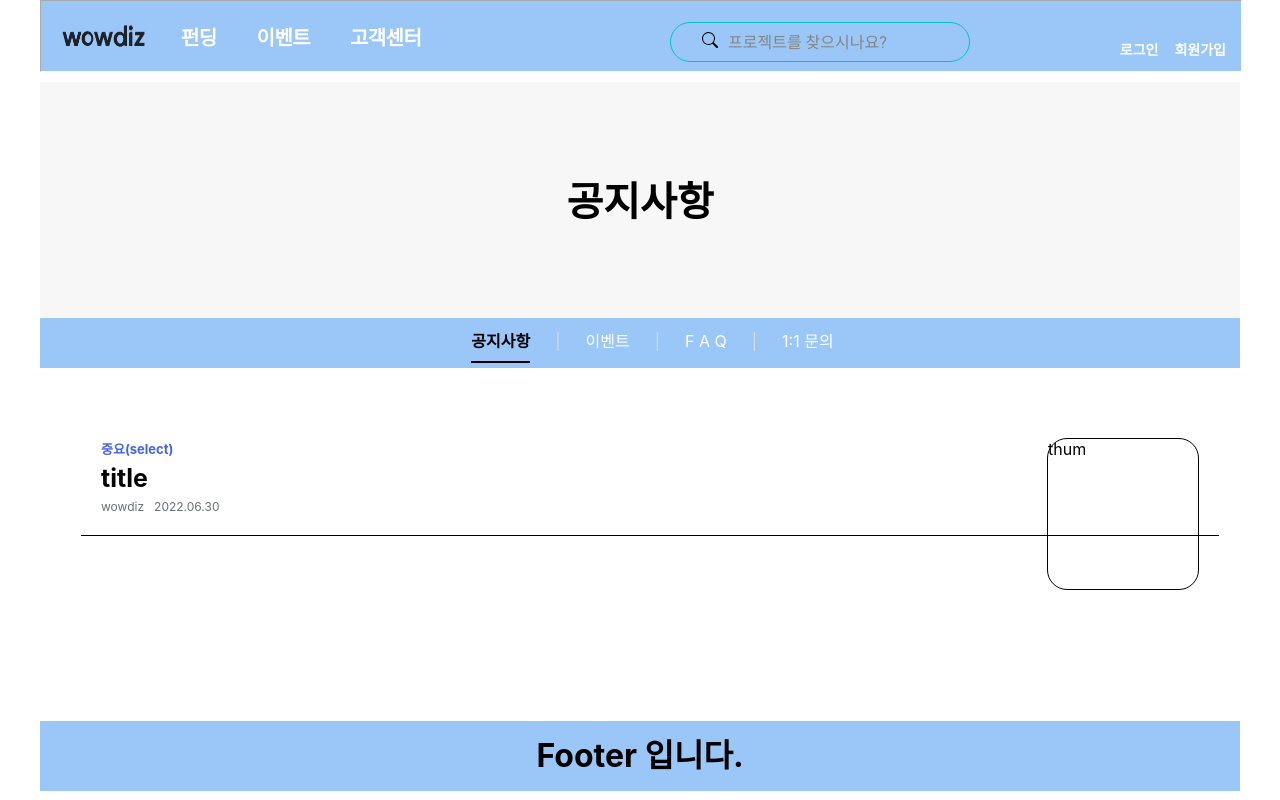
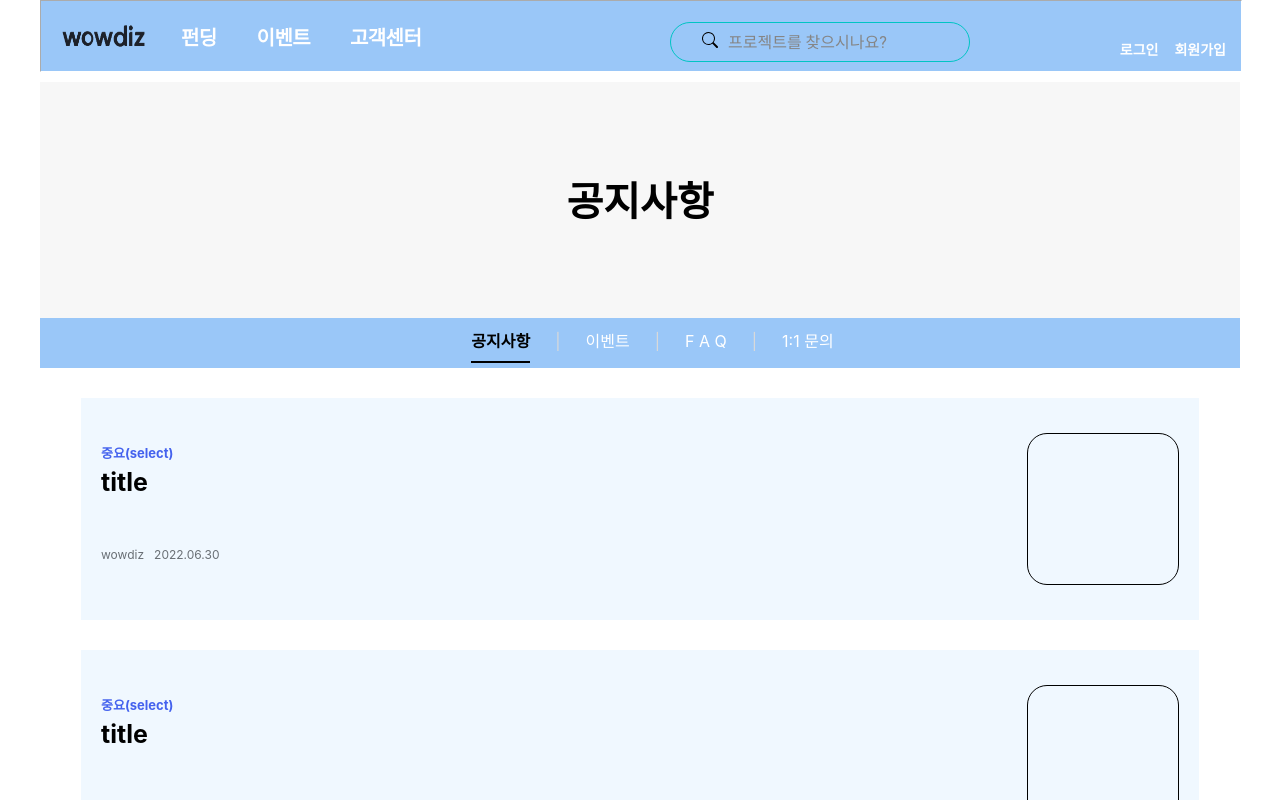
Before and after one commit to wowdiz/wowdiz, a React (Create React App) app in the folder wowdiz-fe/: page /supportboard in a window 1280 px wide. Shown: the top 800 px of the page. Built offline with nearby package versions, Linux system fonts and the light colour scheme.

Commit message:
[DESIGN] 공지사항, 이벤트, FAQ 페이지 레이아웃 및 CSS 디자인 수정

```diff
--- a/wowdiz-fe/src/components/support/SupportBoard.js
+++ b/wowdiz-fe/src/components/support/SupportBoard.js
@@ -5,12 +5,11 @@ const SupportBoard = (props) => {
     <div className="notice_main">
       <ul className="notice_wrap">
         <li className="notice_container">
-          <b className="notice_important">중요(select)</b>
-
           <div className="notice_info">
-            <div className="notice_thum">thum</div>
-            <h3 className="notice_title">title</h3>
-            <br />
+            <div className="notice_important"><b>중요(select)</b></div>
+            <div className="notice_thum"></div>
+            <div className="notice_title">title</div>
+            <br/>
             <span className="notice_admin">wowdiz</span>
             <span className="notice_date">2022.06.30</span>
           </div>
--- a/wowdiz-fe/src/pages/support/notice/Notice.js
+++ b/wowdiz-fe/src/pages/support/notice/Notice.js
@@ -6,6 +6,8 @@ const Notice = () => {
     <div>
       <div>
         <SupportBoard />
+        <SupportBoard />
+        <SupportBoard />
       </div>
     </div>
   );
--- a/wowdiz-fe/src/style/notice.css
+++ b/wowdiz-fe/src/style/notice.css
@@ -2,7 +2,6 @@
   width: 1118px;
   height: auto;
   border: 0px solid black;
-  padding: 40px;
   margin: 0 auto;
 }
 .notice_wrap {
@@ -10,50 +9,51 @@
   display: inline-block;
   width: 100%;
   max-width: 1160px;
-  height: auto;
   margin: 0 auto;
   padding: 0;
+  margin-top: 30px;
+  background-color: aliceblue;
 }
 .notice_container {
-  display: block;
+  display: inline-block;
   width: 100%;
   max-width: 1098px;
-  padding: 20px;
-  margin: 0 auto;
-  margin-top: 10px;
-  margin-bottom: 10px;
-  border-bottom: 1px solid black;
+  height: auto;
+  margin-top: 35px;
+  margin-bottom: 35px;
 }
 .notice_important {
+  display: inline-block;
   color: #4462ee;
-  line-height: 18px;
   font-size: 13px;
   font-weight: bold;
-  padding: 0;
+  margin-top: 10px;
 }
 .notice_title {
-  padding: 5px 0px 2px 0px;
+  display: inline-block;
+  padding: 5px 0px 10px 0px;
   margin: 0px;
   font-size: 25px;
   font-weight: bold;
+  width: auto;
+  display: block;
+}
+.notice_admin,.notice_date {
   display: inline-block;
-  width: auto;
-}
-.notice_admin,
-.notice_date {
   font-size: 12px;
   margin-right: 10px;
   color: #696f75;
+  margin-top: 20px;
 }
 .notice_thum {
   width: 150px;
   height: 150px;
   float: right;
   border: 1px solid black;
-  margin-top: -20px;
-  margin-bottom: 20px;
   border-radius: 20px;
+  display: inline-block
 }
-.notice_info {
-  width: auto;
+.notice_info{
+  height: 152px;
+  margin-left: 20px;
 }
```
